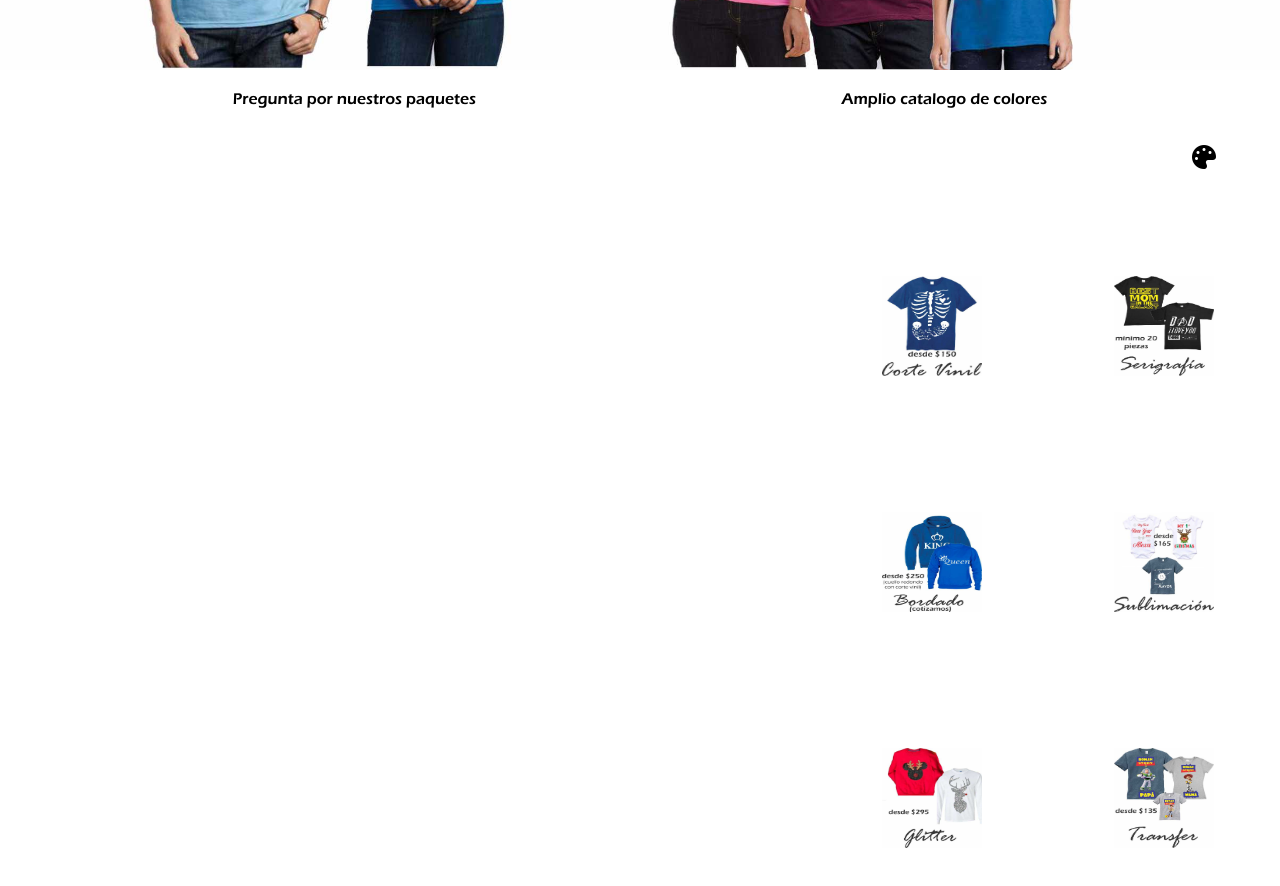
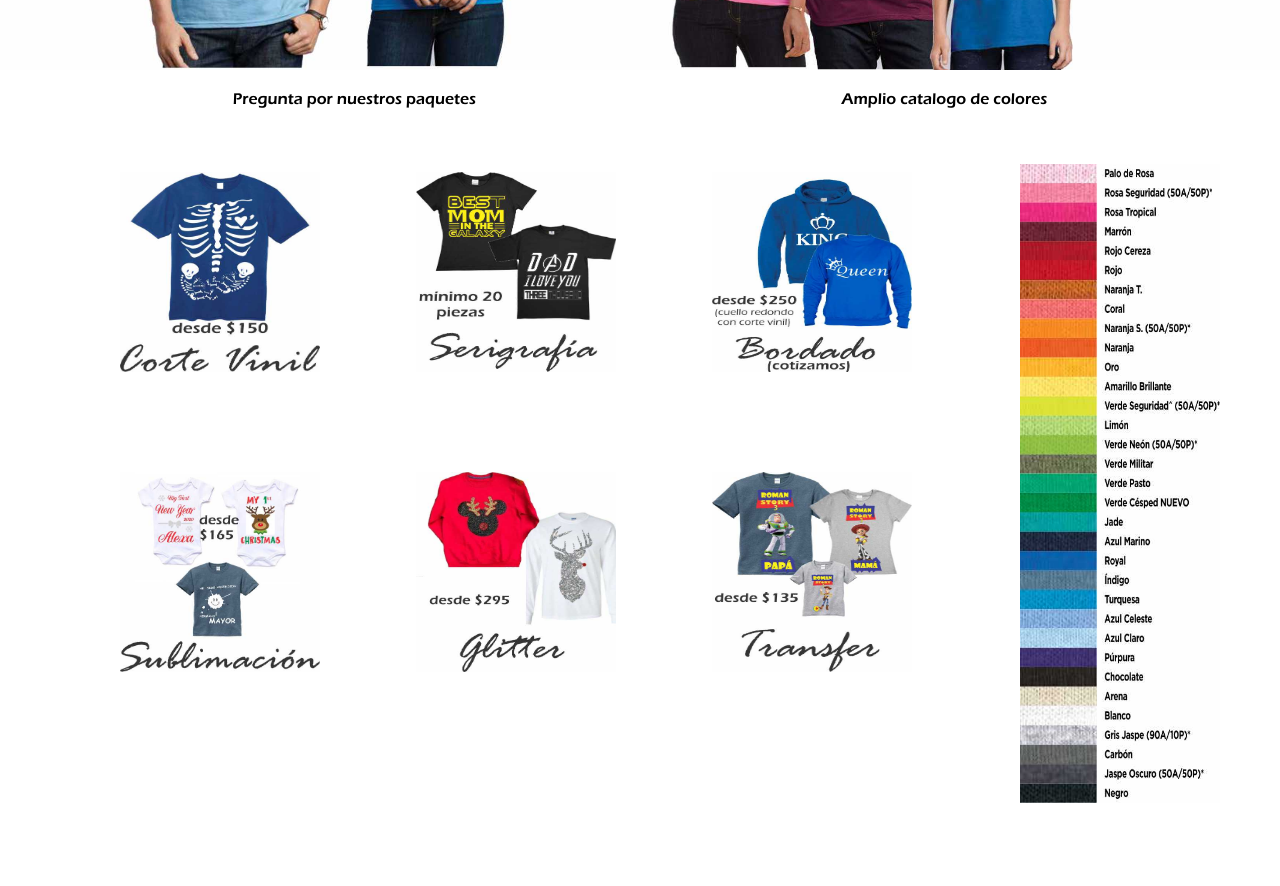
Before and after one commit to Urielglb/Impressio-Web-Site, a React (Create React App) app: page /tshirts in a window 1280 px wide. Shown: the part 580-1466 px from the top of the page. After the commit the page ends 1424 px from the top, so only its background shows below. Built offline with nearby package versions, Linux system fonts and the light colour scheme.

Commit message:
Playeras en computadoras

```diff
--- a/src/js/pages/products/tshirts.jsx
+++ b/src/js/pages/products/tshirts.jsx
@@ -16,8 +16,8 @@ const Gallery = (props)=> {
                 {navState?  <i className="fas fa-times"></i> : <i className="fas fa-palette"></i>}
                 </h2>
             <div className="colors">
-                <img src={content.colors} alt="Colores de playeras" style={
-                navState?  {width:"auto"} : {width:"0px"}
+                <img src={content.colors} alt="Colores de playeras" className={
+                navState?  "display" : "hide"
                 }></img>
             </div>
             <div className="catalog">
--- a/src/sass/App.scss
+++ b/src/sass/App.scss
@@ -124,20 +124,23 @@ a{
     h2{
       margin-right: 5%;
     }
-    .id{
+    .colors{
       display: flex;
-      z-index: 1;
-      position: fixed;
-      transition: .6s;
-
+      flex-flow: row nowrap;
+      @include center-vertical-horizontal;
+      .display{
+        width: auto;
+      }
+      .hide{
+        width: 0;
+      }
     }
     .catalog{
       display: inline-block;
       img{
-        z-index: -1;
         width: 100px;
         height: 100px;
-        margin: 11%;
+        margin: 10.5%;
       }
     }
   }
@@ -173,8 +176,9 @@ a{
       .gallery{
         .catalog{
           img{
-            width: 150px;
-            height: 150px;
+            width: 130px;
+            height: 130px;
+            margin: 6%;
           }
         }
       }
@@ -204,6 +208,29 @@ a{
   .tshirts{
     .information{
       @include padding-left-right(50px,50px);
+    }
+    .gallery{
+      @include grid;
+      h2{
+       display: none;
+      }
+      .colors{
+        @include grid-column-image(10,13);
+        @include grid-row-image(1,13);
+        .hide{
+          width: 200px;
+          height: auto;
+        }
+      }
+      .catalog{
+        @include grid-row-image (1,13);
+        @include grid-column-image(1,10);
+        img{
+          width: 200px;
+          height: 200px;
+          margin: 5%;
+        }
+      }
     }
   }
   .contact-us{
--- a/src/sass/modules/_mixins.scss
+++ b/src/sass/modules/_mixins.scss
@@ -43,9 +43,14 @@
     font-size: $size;
 }
 
-@mixin grid-image($start,$end){
+@mixin grid-column-image($start,$end){
     grid-column-start: $start;
     grid-column-end:$end;
+}
+
+@mixin grid-row-image($start,$end){
+    grid-row-start: $start;
+    grid-row-end:$end;
 }
 
 @mixin transition($speed) {
@@ -55,4 +60,5 @@
 @mixin grid {
     display: grid;
     grid-template-columns: repeat(12,1fr);
+    grid-template-rows: repeat(12,60px);
 }
```
